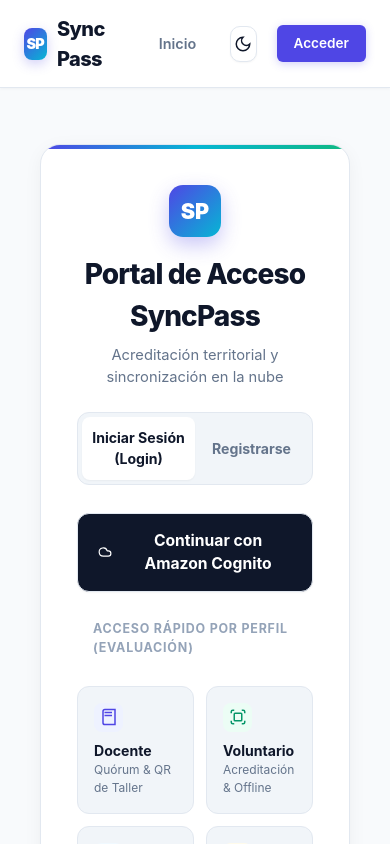
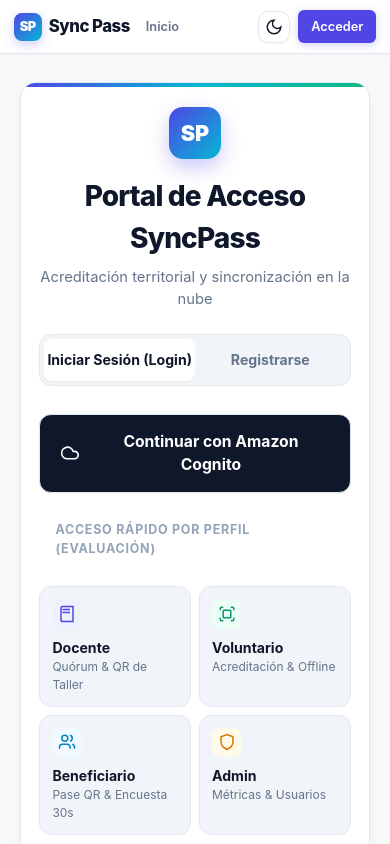
Before and after one commit to NanooDev/SyncPass-Web, a React (Vite) app: page /login in a window 390 px wide. Shown: the top 844 px of the page. Built offline with nearby package versions, Linux system fonts and the light colour scheme; no server answers.

Commit message:
style(mobile): optimizar layout responsivo para telefonos estilo Jetpack Compose

```diff
--- a/index.html
+++ b/index.html
@@ -1,10 +1,10 @@
 <!doctype html>
-<html lang="en">
+<html lang="es">
   <head>
     <meta charset="UTF-8" />
     <link rel="icon" type="image/svg+xml" href="/favicon.svg" />
-    <meta name="viewport" content="width=device-width, initial-scale=1.0" />
-    <title>citt</title>
+    <meta name="viewport" content="width=device-width, initial-scale=1.0, maximum-scale=1.0, user-scalable=no, viewport-fit=cover" />
+    <title>SyncPass | Vinculación Territorial Duoc UC</title>
   </head>
   <body>
     <div id="root"></div>
--- a/src/components/layout/Layout.module.css
+++ b/src/components/layout/Layout.module.css
@@ -174,3 +174,62 @@
   padding: 2rem 1.5rem 4rem 1.5rem;
   flex: 1;
 }
+
+@media (max-width: 768px) {
+  .nav {
+    padding: 0.65rem 0.85rem;
+    gap: 0.5rem;
+  }
+
+  .brand {
+    font-size: 1.05rem;
+    gap: 0.45rem;
+  }
+
+  .brandIcon {
+    width: 28px;
+    height: 28px;
+    font-size: 0.8rem;
+  }
+
+  .links {
+    gap: 0.2rem;
+  }
+
+  .link {
+    font-size: 0.8rem;
+    padding: 0.35rem 0.5rem;
+  }
+
+  .themeToggleBtn {
+    width: 32px;
+    height: 32px;
+    margin-left: auto;
+  }
+
+  .userCard {
+    padding: 0.25rem;
+    background: transparent;
+    border: none;
+  }
+
+  .userEmail {
+    display: none;
+  }
+
+  .logoutBtn {
+    padding: 0.35rem 0.6rem;
+    font-size: 0.75rem;
+    white-space: nowrap;
+  }
+
+  .loginBtn {
+    padding: 0.35rem 0.75rem;
+    font-size: 0.8rem;
+    white-space: nowrap;
+  }
+
+  .main {
+    padding: 1rem 0.75rem 3.5rem 0.75rem;
+  }
+}
--- a/src/index.css
+++ b/src/index.css
@@ -84,6 +84,13 @@
   box-sizing: border-box;
 }
 
+html, body {
+  overflow-x: hidden;
+  width: 100%;
+  max-width: 100vw;
+  -webkit-text-size-adjust: 100%;
+}
+
 body {
   margin: 0;
   padding: 0;
--- a/src/pages/home/HomePage.module.css
+++ b/src/pages/home/HomePage.module.css
@@ -586,3 +586,125 @@
   margin-bottom: 1.2rem;
   box-shadow: 0 4px 15px rgba(0, 0, 0, 0.08);
 }
+
+
+/* === RESPONSIVE MOBILE OPTIMIZATION (Android Compose App Look & Feel) === */
+@media (max-width: 768px) {
+  .homeContainer {
+    padding: 0.75rem 0.65rem 3rem 0.65rem;
+  }
+
+  .hero {
+    gap: 2rem;
+    padding: 1rem 0 2rem 0;
+  }
+
+  .heroTitle {
+    font-size: 2.1rem;
+    line-height: 1.18;
+    margin-bottom: 0.85rem;
+  }
+
+  .heroDescription {
+    font-size: 0.95rem;
+    line-height: 1.5;
+    margin-bottom: 1.5rem;
+  }
+
+  .actions {
+    flex-direction: column;
+    width: 100%;
+    align-items: stretch;
+    gap: 0.75rem;
+    margin-bottom: 1.75rem;
+  }
+
+  .primaryBtn, .secondaryBtn {
+    width: 100%;
+    justify-content: center;
+    padding: 0.8rem 1.25rem;
+    font-size: 0.92rem;
+  }
+
+  .metricsRibbon {
+    display: grid;
+    grid-template-columns: repeat(2, 1fr);
+    gap: 0.85rem;
+    padding-top: 1rem;
+  }
+
+  .metricValue {
+    font-size: 1.35rem;
+  }
+
+  .metricLabel {
+    font-size: 0.7rem;
+  }
+
+  .pass3dCard {
+    max-width: 100%;
+    padding: 1.25rem;
+    border-radius: 20px;
+  }
+
+  .passCardUser {
+    padding: 0.75rem;
+    gap: 0.75rem;
+  }
+
+  .passUserAvatar {
+    width: 40px;
+    height: 40px;
+    font-size: 1rem;
+  }
+
+  .roleSelectionSection {
+    padding: 1.25rem 1rem;
+    border-radius: 18px;
+    margin: 1.25rem 0 2.5rem 0;
+  }
+
+  .roleSelectionHeader {
+    margin-bottom: 1.5rem;
+  }
+
+  .roleSelectionHeader h2 {
+    font-size: 1.35rem;
+  }
+
+  .roleSelectionHeader p {
+    font-size: 0.85rem;
+  }
+
+  .roleCardsGrid {
+    grid-template-columns: 1fr;
+    gap: 1rem;
+  }
+
+  .roleCard {
+    padding: 1.2rem;
+    border-radius: 16px;
+  }
+
+  .featureGrid {
+    grid-template-columns: 1fr;
+    gap: 1rem;
+  }
+
+  .featureCard {
+    padding: 1.35rem;
+    border-radius: 18px;
+  }
+}
+
+@media (max-width: 480px) {
+  .heroTitle {
+    font-size: 1.85rem;
+  }
+
+  .pillBadge {
+    font-size: 0.74rem;
+    padding: 0.35rem 0.75rem;
+    margin-bottom: 1rem;
+  }
+}
--- /dev/null
+++ b/src/pages/login/LoginPage.module.css
@@ -0,0 +1,71 @@
+.loginContainer {
+  max-width: 560px;
+  margin: 1.5rem auto 3rem auto;
+  padding: 0 1rem;
+  width: 100%;
+  box-sizing: border-box;
+}
+
+.loginCard {
+  background: var(--bg-card);
+  border-radius: 20px;
+  border: 1px solid var(--border);
+  box-shadow: var(--shadow-card);
+  padding: 2.5rem 2.25rem;
+  position: relative;
+  overflow: hidden;
+  transition: background-color 0.2s ease, border-color 0.2s ease;
+  box-sizing: border-box;
+}
+
+.topAccentBar {
+  position: absolute;
+  top: 0;
+  left: 0;
+  right: 0;
+  height: 4px;
+  background: linear-gradient(90deg, #4f46e5 0%, #06b6d4 50%, #10b981 100%);
+}
+
+.roleGrid {
+  display: grid;
+  grid-template-columns: repeat(2, 1fr);
+  gap: 0.75rem;
+  margin-bottom: 1.5rem;
+}
+
+.roleOption {
+  padding: 1rem;
+  border-radius: 12px;
+  background: var(--bg-subtle);
+  border: 1px solid var(--border);
+  cursor: pointer;
+  transition: all 0.15s ease;
+  text-align: left;
+  box-sizing: border-box;
+}
+
+.roleOption:hover {
+  border-color: var(--brand-indigo);
+  transform: translateY(-2px);
+}
+
+@media (max-width: 640px) {
+  .loginContainer {
+    margin: 0.75rem auto 2.5rem auto;
+    padding: 0 0.5rem;
+  }
+
+  .loginCard {
+    padding: 1.5rem 1.15rem;
+    border-radius: 16px;
+  }
+
+  .roleGrid {
+    gap: 0.5rem;
+  }
+
+  .roleOption {
+    padding: 0.75rem;
+  }
+}
--- a/src/pages/login/LoginPage.tsx
+++ b/src/pages/login/LoginPage.tsx
@@ -4,6 +4,7 @@
 import { ROLES, type Role } from '../../config/auth.ts'
 import { useDocumentTitle } from '../../hooks/use-document-title/useDocumentTitle.ts'
 import { apiLogin, apiRegister } from '../../clients/api.ts'
+import styles from './LoginPage.module.css'
 
 export default function LoginPage() {
   useDocumentTitle('Iniciar Sesión | Sync Pass')
@@ -127,36 +128,10 @@
   }
 
   return (
-    <div
-      style={{
-        maxWidth: '560px',
-        margin: '1.5rem auto 3rem auto',
-        padding: '0 1rem',
-      }}
-    >
-      <div
-        style={{
-          background: 'var(--bg-card)',
-          borderRadius: '20px',
-          border: '1px solid var(--border)',
-          boxShadow: 'var(--shadow-card)',
-          padding: '2.5rem 2.25rem',
-          position: 'relative',
-          overflow: 'hidden',
-          transition: 'background-color 0.2s ease, border-color 0.2s ease',
-        }}
-      >
+    <div className={styles.loginContainer}>
+      <div className={styles.loginCard}>
         {/* Top Accent Gradient Bar */}
-        <div
-          style={{
-            position: 'absolute',
-            top: 0,
-            left: 0,
-            right: 0,
-            height: '4px',
-            background: 'linear-gradient(90deg, #4f46e5 0%, #06b6d4 50%, #10b981 100%)',
-          }}
-        />
+        <div className={styles.topAccentBar} />
 
         {/* Brand Header */}
         <div style={{ textAlign: 'center', marginBottom: '1.5rem' }}>
@@ -301,26 +276,11 @@
             </div>
 
             {/* 4 Interactive Role Cards Grid */}
-            <div
-              style={{
-                display: 'grid',
-                gridTemplateColumns: 'repeat(2, 1fr)',
-                gap: '0.75rem',
-                marginBottom: '1.5rem',
-              }}
-            >
+            <div className={styles.roleGrid}>
               {/* Docente / Coordinador */}
               <div
                 onClick={() => handleQuickRole(ROLES.coordinator)}
-                style={{
-                  padding: '1rem',
-                  borderRadius: '12px',
-                  background: 'var(--bg-subtle)',
-                  border: '1px solid var(--border)',
-                  cursor: 'pointer',
-                  transition: 'all 0.15s ease',
-                  textAlign: 'left',
-                }}
+                className={styles.roleOption}
               >
                 <div
                   style={{
@@ -345,15 +305,7 @@
               {/* Estudiante Voluntario */}
               <div
                 onClick={() => handleQuickRole(ROLES.volunteer)}
-                style={{
-                  padding: '1rem',
-                  borderRadius: '12px',
-                  background: 'var(--bg-subtle)',
-                  border: '1px solid var(--border)',
-                  cursor: 'pointer',
-                  transition: 'all 0.15s ease',
-                  textAlign: 'left',
-                }}
+                className={styles.roleOption}
               >
                 <div
                   style={{
@@ -380,15 +332,7 @@
               {/* Beneficiario Comunitario */}
               <div
                 onClick={() => handleQuickRole(ROLES.attendee)}
-                style={{
-                  padding: '1rem',
-                  borderRadius: '12px',
-                  background: 'var(--bg-subtle)',
-                  border: '1px solid var(--border)',
-                  cursor: 'pointer',
-                  transition: 'all 0.15s ease',
-                  textAlign: 'left',
-                }}
+                className={styles.roleOption}
               >
                 <div
                   style={{
@@ -414,15 +358,7 @@
               {/* Administrador General */}
               <div
                 onClick={() => handleQuickRole(ROLES.admin)}
-                style={{
-                  padding: '1rem',
-                  borderRadius: '12px',
-                  background: 'var(--bg-subtle)',
-                  border: '1px solid var(--border)',
-                  cursor: 'pointer',
-                  transition: 'all 0.15s ease',
-                  textAlign: 'left',
-                }}
+                className={styles.roleOption}
               >
                 <div
                   style={{
```
Also changed, not shown: src/pages/dashboard/DashboardPage.module.css (+168 -0 lines).
